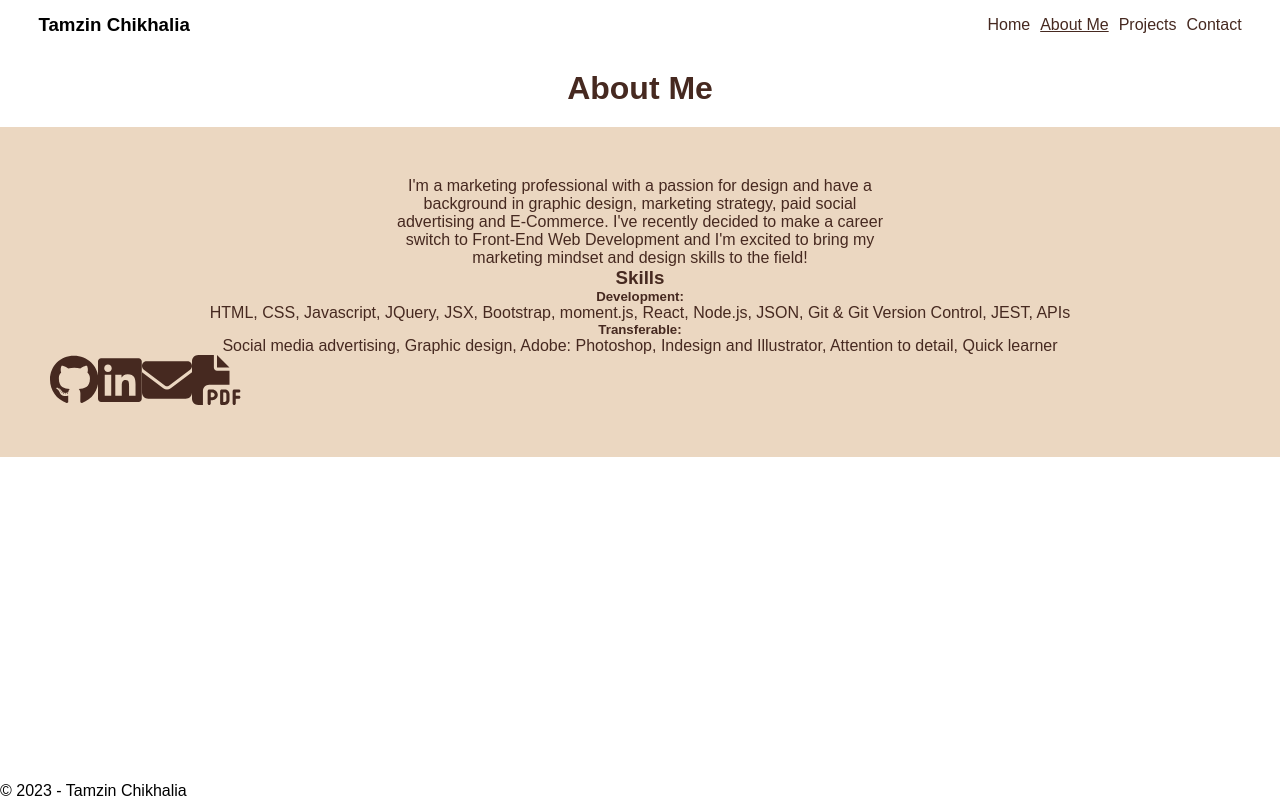
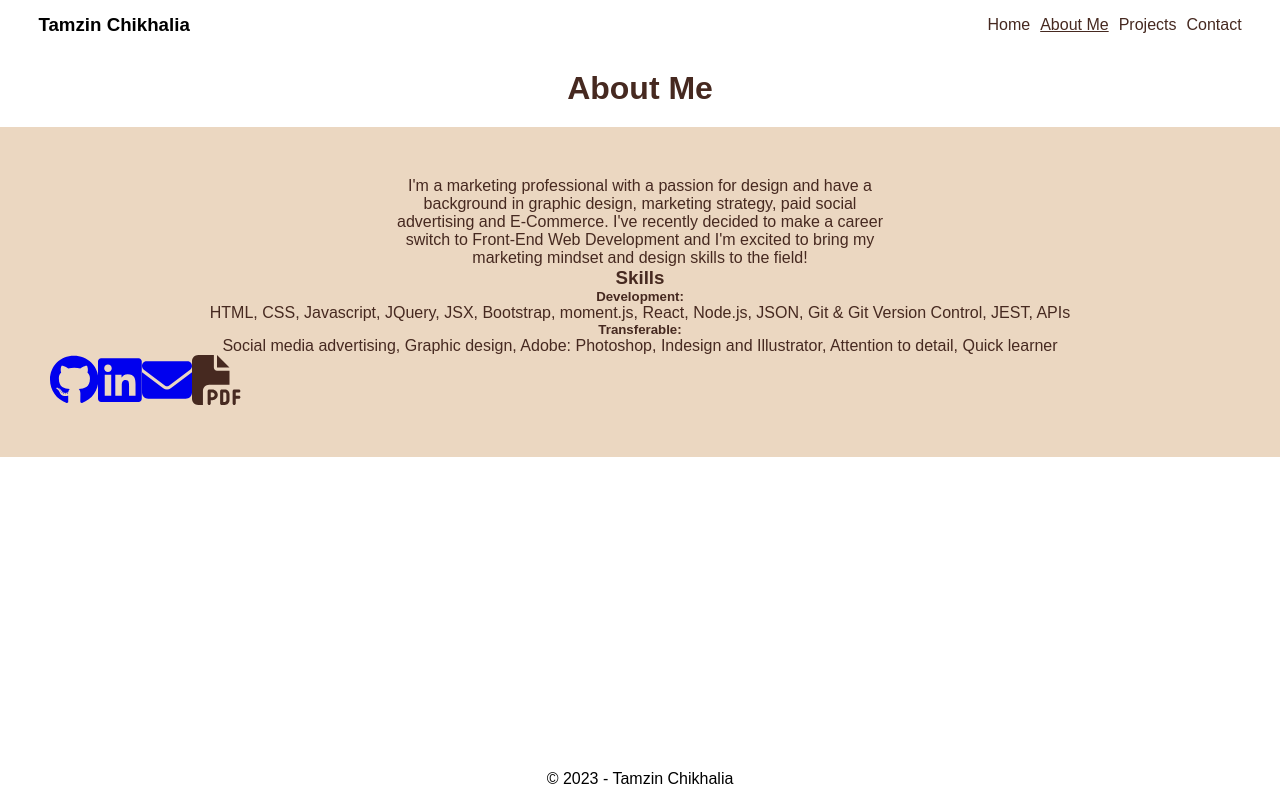
Before and after one commit to TamzinC/react-portfolio, a React (Create React App) app: page /gallery in a window 1280 px wide. Built offline with nearby package versions, Linux system fonts and the light colour scheme.

Commit message:
added links to contact icons in about-me page

```diff
--- a/src/index.css
+++ b/src/index.css
@@ -63,5 +63,7 @@ footer {
   position: absolute;
   bottom: 0;
   width: 100%;
+  height: 30px;
   background-color: #fff;
+  text-align: center;
 }
--- a/src/pages/Gallery.js
+++ b/src/pages/Gallery.js
@@ -52,10 +52,18 @@ function Gallery(props) {
             </section>
 
             <aside>
-              <FontAwesomeIcon icon={faGithub} style={styles.badges}></FontAwesomeIcon>
-              <FontAwesomeIcon icon={faLinkedin} style={styles.badges}></FontAwesomeIcon>
-              <FontAwesomeIcon icon={faEnvelope} style={styles.badges} href="mailto:tamzin.chikhalia@gmail.com"></FontAwesomeIcon>
-              <FontAwesomeIcon icon={faFilePdf} style={styles.badges}></FontAwesomeIcon>
+              <a href="https://github.com/TamzinC">
+                <FontAwesomeIcon icon={faGithub} style={styles.badges}></FontAwesomeIcon>
+              </a>
+              <a href="https://www.linkedin.com/in/tamzin-chikhalia-44a59a188/">
+                <FontAwesomeIcon icon={faLinkedin} style={styles.badges}></FontAwesomeIcon>
+              </a>
+              <a href="mailto:tamzin.chikhalia@gmail.com">
+                <FontAwesomeIcon icon={faEnvelope} style={styles.badges}></FontAwesomeIcon>
+              </a>
+              <a>
+                <FontAwesomeIcon icon={faFilePdf} style={styles.badges}></FontAwesomeIcon>
+              </a>
             </aside>
           </div>
         </div>
```
